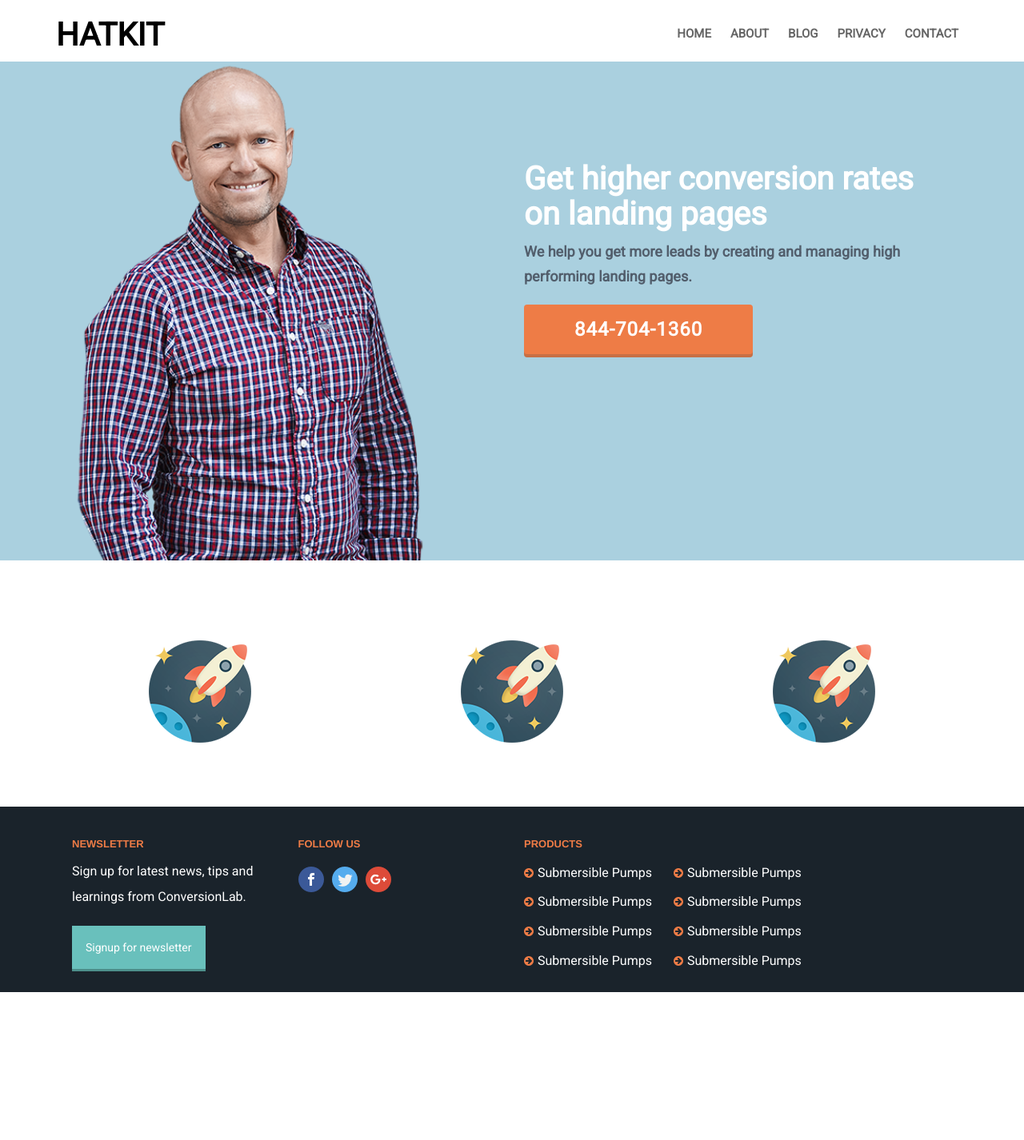
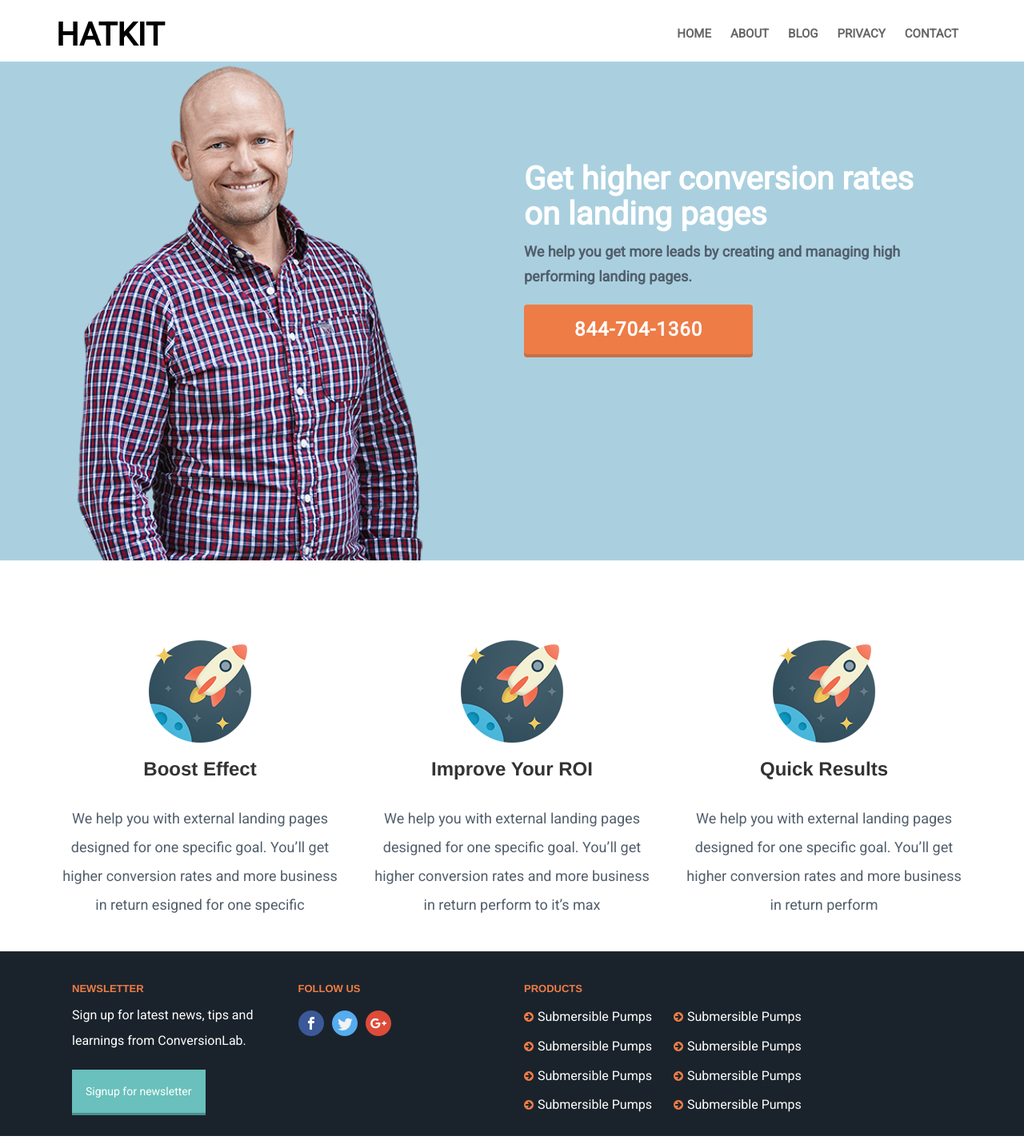
Before and after one commit to tonyseel/five, a Jekyll site: the page built from index.html, in a window 1280 px wide. Shown: the whole page at 80% size. Built offline with Jekyll 4.4.1, drawn with Linux system fonts in a browser that asks for light colours; nearby versions of some CDN libraries; library files that are not in the unit come from our copies; before the commit the page ends 1246 px from its top, so only the background shows below that.

Commit message:
index' change

```diff
--- a/index.html
+++ b/index.html
@@ -10,18 +10,18 @@ layout: default
 				<div class="row">
 				<div class="col-md-4 split-content">
 					<img src="{{site.baseurl}}/image/rocket2.png"/>
-					<h3>{{page.blockone-title}}</h3>
-					<p>{{page.blockone-content}}</p>
+					<h3>Boost Effect</h3>
+					<p>We help you with external landing pages designed for one specific goal. You’ll get higher conversion rates and more business in return esigned for one specific</p>
 				</div>
 				<div class="col-md-4 split-content">
 				    <img src="{{site.baseurl}}/image/rocket2.png"/>
-				    <h3>{{page.blocktwo-title}}</h3>
-					<p>{{page.blocktwo-content}}</p>
+				    <h3>Improve Your ROI</h3>
+					<p>We help you with external landing pages designed for one specific goal. You’ll get higher conversion rates and more business in return perform to it’s max</p>
 				</div>
 				<div class="col-md-4 split-content">
 				    <img src="{{site.baseurl}}/image/rocket2.png"/>
-				    <h3>{{page.blockthree-title}}</h3>
-					<p>{{page.blockthree-content}}</p>
+				    <h3>Quick Results</h3>
+					<p>We help you with external landing pages designed for one specific goal. You’ll get higher conversion rates and more business in return perform</p>
 				</div>
 			</div>
 		</div>
```
